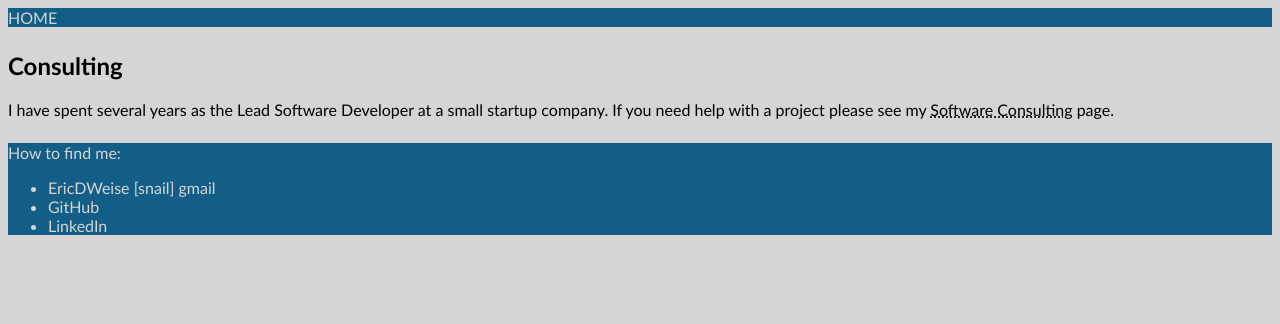
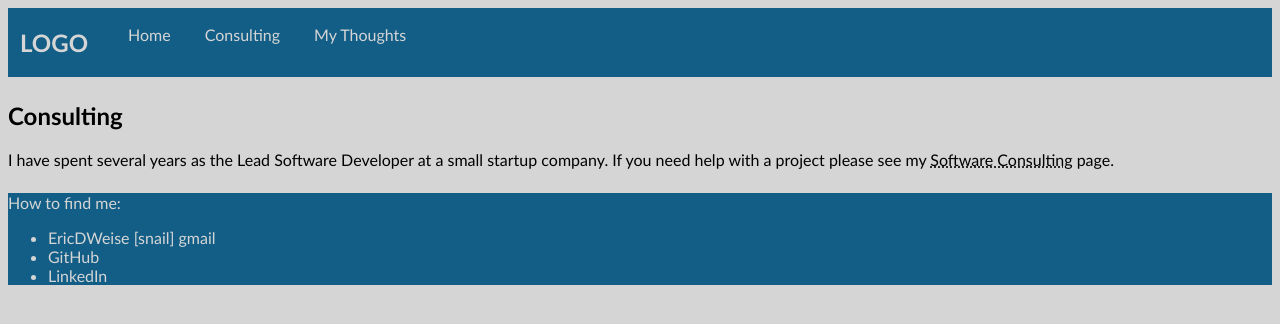
Before and after one commit to ericdweise/website, a PHP site: page / in a window 1280 px wide. Shown: the top 324 px of the page. Run offline with PHP 8.4, Linux system fonts and the light colour scheme.

Commit message:
Changed header and footer to div, added styling to include navbar

```diff
--- a/htdocs/assets/stylesheets/main.css
+++ b/htdocs/assets/stylesheets/main.css
@@ -24,13 +24,37 @@ a.header {
 a:hover {
     text-decoration: underline;
 }
-header {
+div#header {
+    width:100%;
     color: #d5d5d5;
     background-color: #125E87;
     margin-bottom: 1.5rem;
 }
-footer {
+div#footer {
+    width:100%;
     color: #d5d5d5;
     background-color: #125E87;
     margin-top: 1.5rem;
 }
+
+/*
+* NAVIGATION BAR
+*/
+.flex-container {
+  display: flex;
+}
+div#nav-logo {
+    padding: 0px 25px 0px 12px;
+}
+div#nav-bar {
+    height: 55px;
+    position: absolute;
+    width: 100%;
+}
+div.nav-box {
+    padding: 17px 19px 14px 15px;
+}
+div.nav-box:hover {
+    background: rgba(0, 0, 0, 0.17) !important;
+    border-bottom: 4px solid #d5d5d5;
+}
--- a/htdocs/footer.php
+++ b/htdocs/footer.php
@@ -1,8 +1,8 @@
-<footer>
+<div id="footer">
     <p>How to find me:</p>
     <ul>
         <li>EricDWeise [snail] gmail
         <li><a class="footer" href="https://github.com/ericdweise">GitHub</a>
         <li><a class="footer" href="https://www.linkedin.com/in/eric-weise-83a238123/">LinkedIn</a>
     </ul>
-</footer>
+</div>
--- a/htdocs/header.php
+++ b/htdocs/header.php
@@ -1,5 +1,20 @@
-<header>
-    <!-- Placeholder for the navigation button -->
-    <a class="header" href="index.php">HOME</a>
+<div id="header">
+    <div class="flex-container" id="navbar">
+        <!-- TODO: Center this in the device screen -->
+        <div id="nav-logo">
+            <!-- Placeholder for logo -->
+            <h2>LOGO</h2>
+            <!-- TODO: do not include this in the navbar -->
+        </div>
+        <div class="nav-box">
+            <a class="header" href="index.php">Home</a>
+        </div>
+        <div class="nav-box">
+            <a class="header" href="consulting.php">Consulting</a>
+        </div>
+        <div class="nav-box">
+            <a class="header" href="blog.php">My Thoughts</a>
+        </div>
+    </div>
     <!-- Placeholder for the day/night mode toggle switch -->
-</header>
+</div>
```
